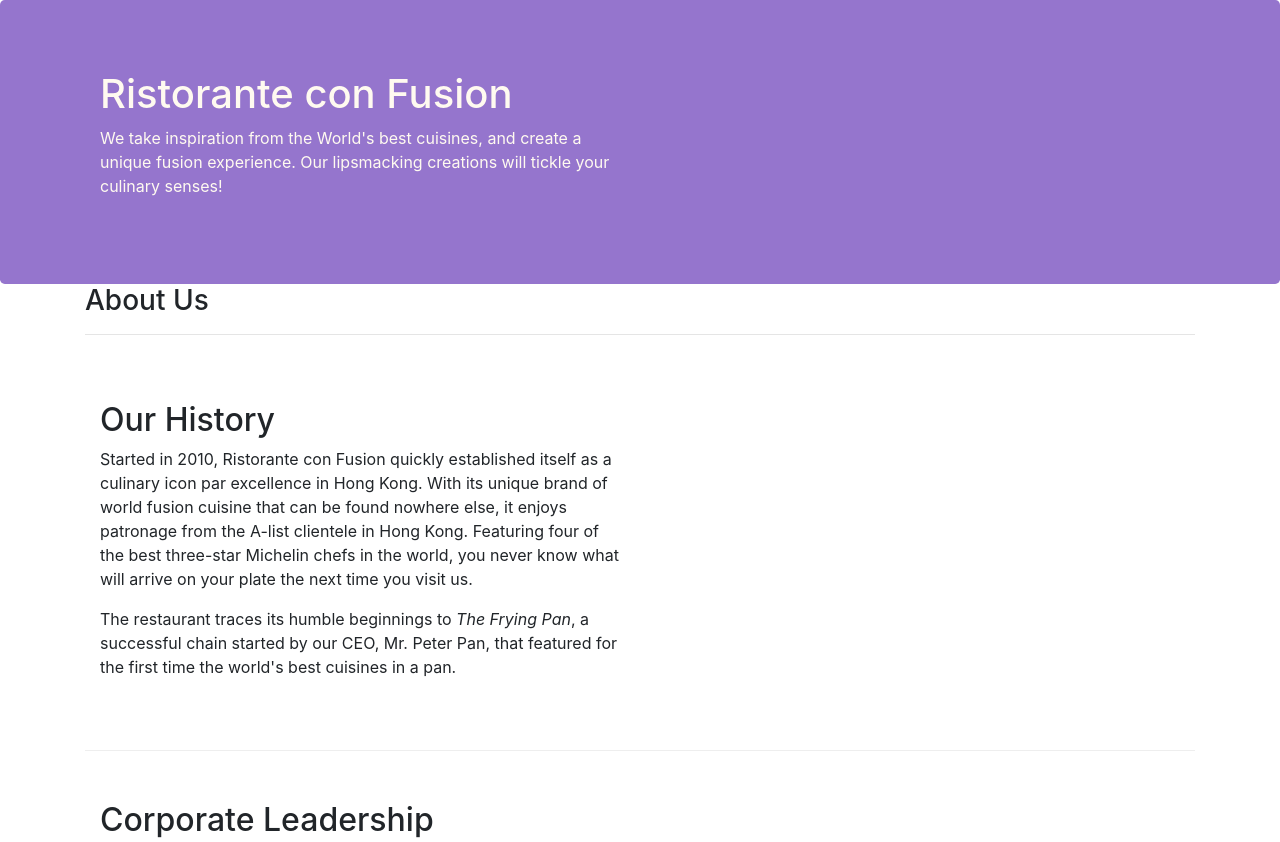
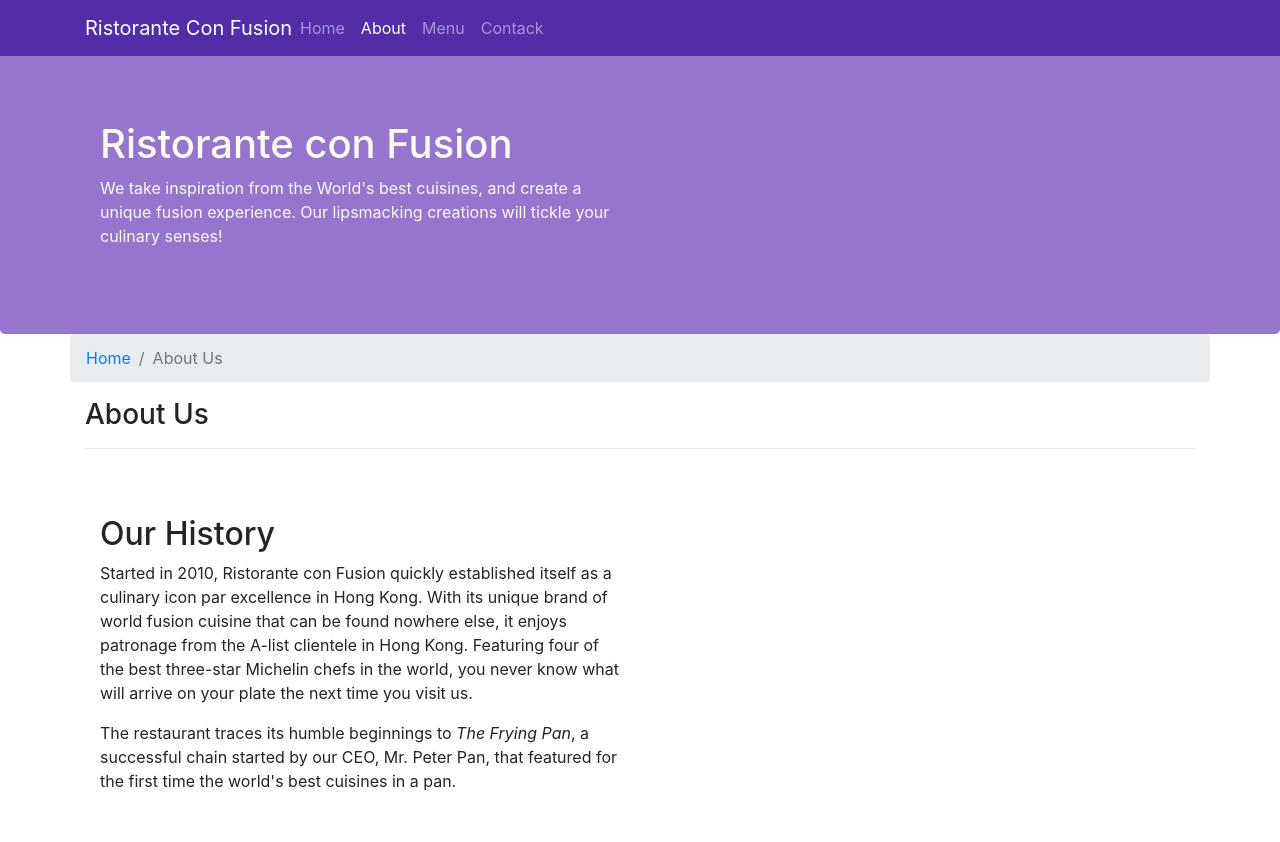
Before and after one commit to Akhilesh-Sirohi/Full-Stack-Development-Coursera, a website: page Front-End Web UI Framework :Bootstrap 4/conFusion/aboutus.html in a window 1280 px wide. Shown: the top 842 px of the page. Drawn offline with nearby package versions, Linux system fonts and the light colour scheme.

Commit message:
Navbar & Breadcrumb

```diff
--- a/Front-End Web UI Framework :Bootstrap 4/conFusion/Week1 Assiagnment.html
+++ b/Front-End Web UI Framework :Bootstrap 4/conFusion/aboutus.html
@@ -15,7 +15,25 @@
 </head>
 
 <body>
+    <nav class="navbar navbar-dark navbar-expand-sm fixed-top">
+        <div class="container">
+            <button class="navbar-toggler" type="button" data-toggle="collapse" data-target="#Navbar">
+                <span class="navbar-toggler-icon"></span>
+            </button>
 
+            <a class="navbar-brand mr-auto" href="index.html">Ristorante Con Fusion</a>
+            <div class="collapse navbar-collapse" id="Navbar">
+                <ul class="navbar-nav mr-auto">
+                    <li class="nav-item"><a class="nav-link" href="index.html">Home</a></li>
+                    <li class="nav-item active"><a class="nav-link" href="#">About</a></li>
+                    <li class="nav-item"><a class="nav-link" href="#">Menu</a></li>
+                    <li class="nav-list-item"><a class="nav-link" href="#">Contack</a></li>
+                </ul>
+            </div>
+        </div>
+    </nav> <!-- nav ends -->
+
+    <!-- header starts -->
     <header class="jumbotron">
         <div class="container">
             <div class="row row-header">
@@ -31,6 +49,10 @@
 
     <div class="container">
         <div class="row">
+            <ol class="col-12 breadcrumb">
+                <li class="breadcrumb-item"><a href="index.html">Home</a></li>
+                <li class="breadcrumb-item active">About Us</li>
+            </ol>
             <div class="col-12">
                <h3>About Us</h3>
                <hr>
@@ -70,7 +92,7 @@
                 <div class="col-4 offset-1 col-sm-2">
                     <h5>Links</h5>
                     <ul class="list-unstyled">
-                        <li><a href="#">Home</a></li>
+                        <li><a href="index.html">Home</a></li>
                         <li><a href="#">About</a></li>
                         <li><a href="#">Menu</a></li>
                         <li><a href="#">Contact</a></li>
--- a/Front-End Web UI Framework :Bootstrap 4/conFusion/css/styles.css
+++ b/Front-End Web UI Framework :Bootstrap 4/conFusion/css/styles.css
@@ -26,3 +26,10 @@ address{
     margin: 0;
     color: #0f0f0f;
 }
+body{
+    padding:50px 0px 0px 0px;
+    z-index:0;
+}
+.navbar-dark{
+    background-color: #512DA8;
+}
```
Also changed, not shown: Front-End Web UI Framework :Bootstrap 4/conFusion/index.html (+19 -1 lines).
